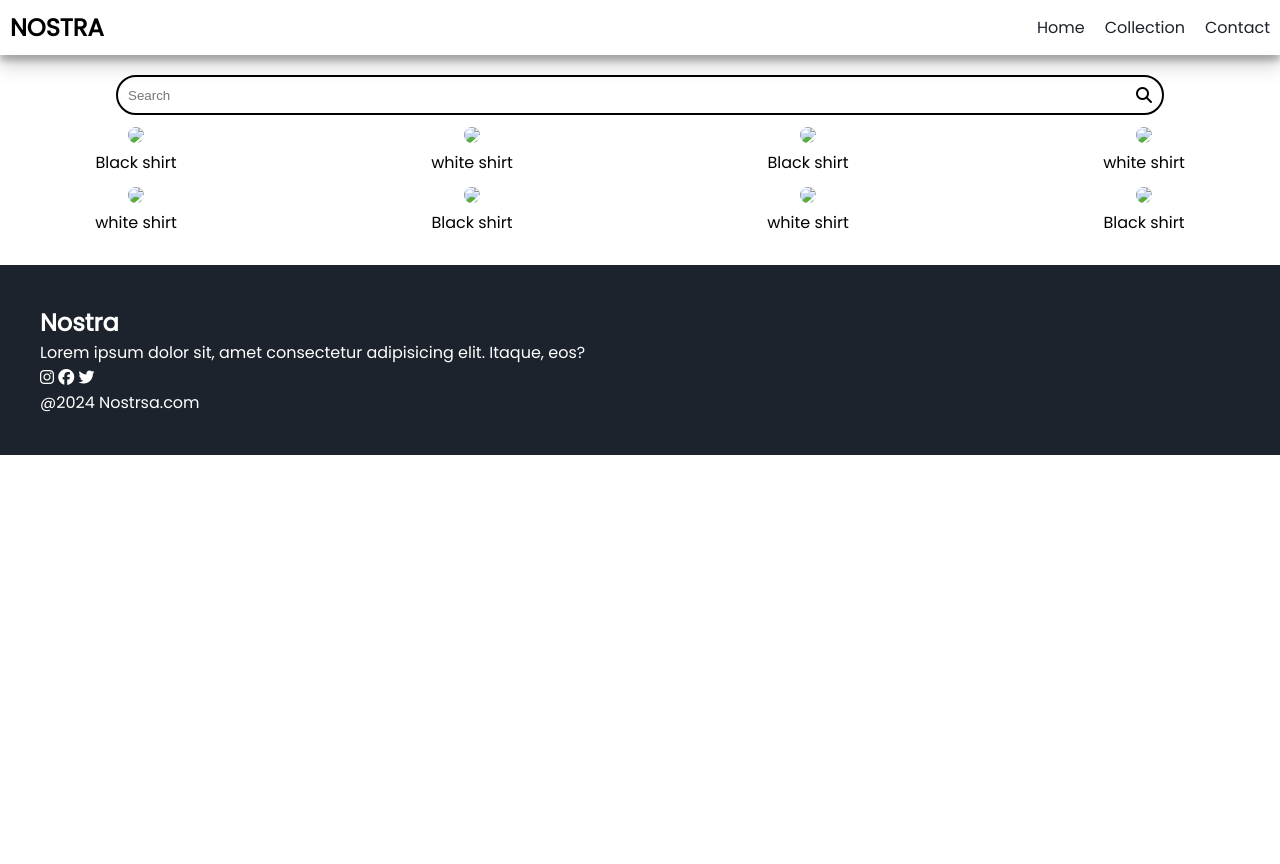
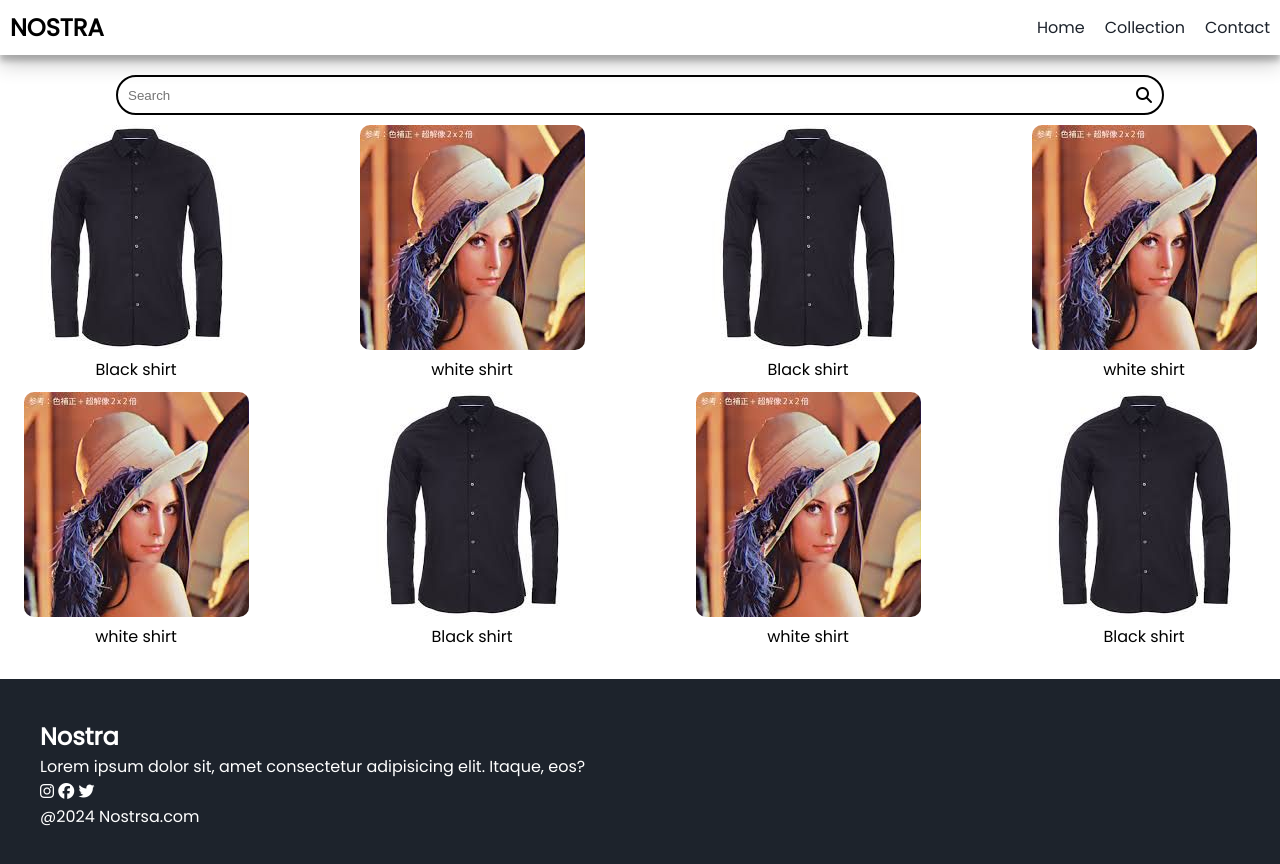
Before and after one commit to kailash272002/nostra, a plain HTML site: page collection.html in a window 1280 px wide. Before the commit the page ends 800 px from the top, so only its background shows below. Drawn offline with Linux system fonts and the light colour scheme.

Commit message:
image Update collection.html

```diff
--- a/collection.html
+++ b/collection.html
@@ -51,45 +51,45 @@
         <div class="products" id="product">
 
             <div class="products-box">
-                <img src="image/blackshirt.jpg">
+                <img src="blackshirt.jpg">
                 <p>Black shirt</p>
             </div>
 
             <div class="products-box">
-                <img src="image/arrival1.jpg">
+                <img src="arrival1.jpg">
                 <p>white shirt</p>
             </div>
 
             <div class="products-box">
-                <img src="image/blackshirt.jpg">
+                <img src="blackshirt.jpg">
                 <p>Black shirt</p>
             </div>
 
             <div class="products-box">
-                <img src="image/arrival1.jpg">
+                <img src="arrival1.jpg">
                 <p>white shirt</p>
             </div>
 
 
             <div class="products-box">
-                <img src="image/arrival1.jpg">
+                <img src="arrival1.jpg">
                 <p>white shirt</p>
             </div>
 
 
             <div class="products-box">
-                <img src="image/blackshirt.jpg">
+                <img src="blackshirt.jpg">
                 <p>Black shirt</p>
             </div>
 
             <div class="products-box">
-                <img src="image/arrival1.jpg">
+                <img src="arrival1.jpg">
                 <p>white shirt</p>
             </div>
 
 
             <div class="products-box">
-                <img src="image/blackshirt.jpg">
+                <img src="blackshirt.jpg">
                 <p>Black shirt</p>
             </div>
 
```
